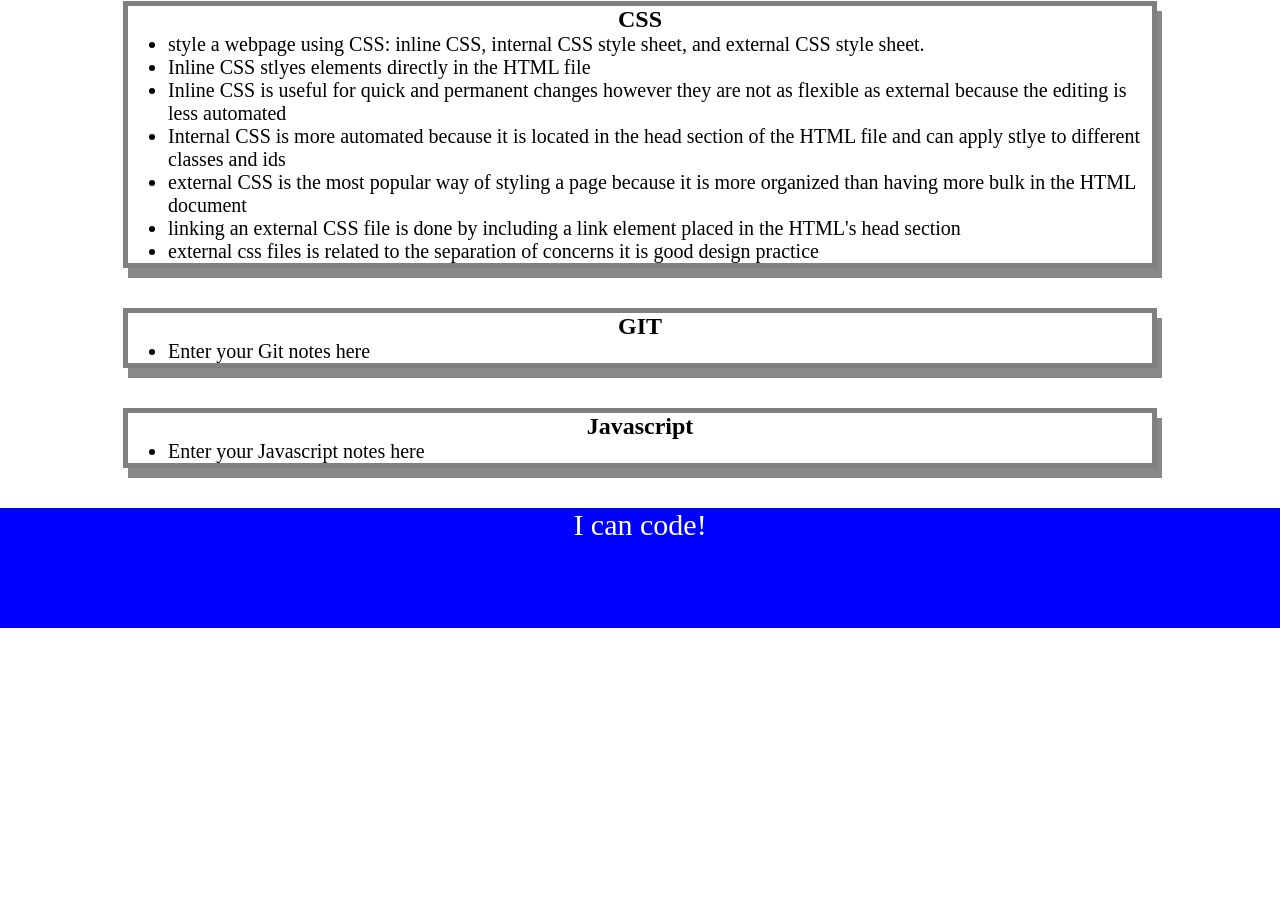
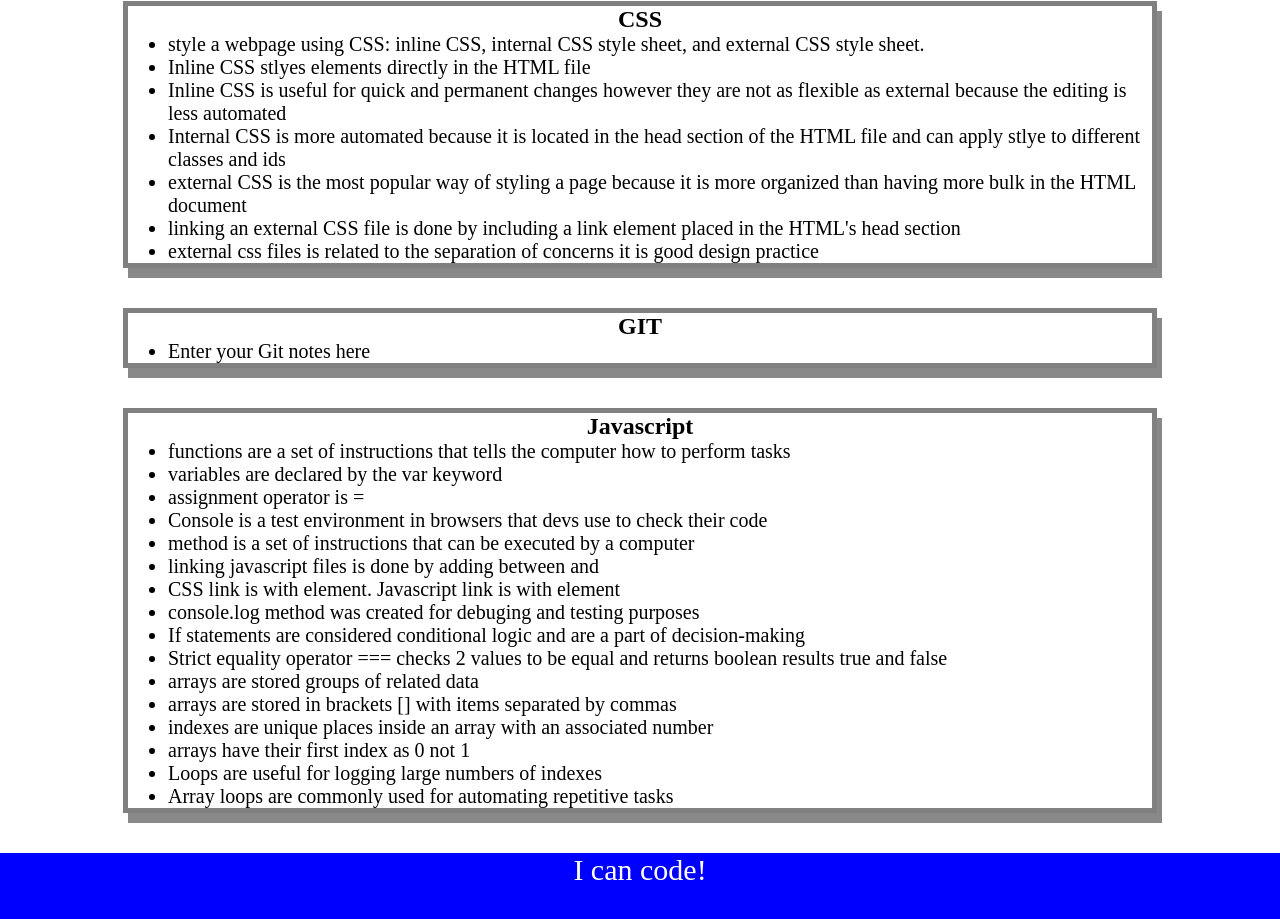
Before and after one commit to kcavner/prework-study-guide, a plain HTML site: page index.html in a window 1280 px wide. Shown: the part 397-1316 px from the top of the page. Before the commit the page ends 1025 px from the top, so only its background shows below. Drawn offline with Linux system fonts and the light colour scheme.

Commit message:
<added javascript function that calls random indeces>

```diff
--- a/assets/script.js
+++ b/assets/script.js
@@ -1,19 +1,28 @@
 var topics = ['HTML', 'CSS', 'Git', 'JavaScript'];
+var randomTopic = topics[Math.floor(Math.random() * topics.length)];
 
+
+function listTopics() {
     for (var x=0; x<topics.length;x++){
     console.log(topics[x])
     }
+}
 
-/*
-if (topic === 'HTML') {
+function selectTopic() {
+    if (randomTopic === 'HTML') {
       console.log("Let's study HTML!");
-} else if (topic === 'CSS') {
+    } else if (randomTopic === 'CSS') {
       console.log("Let's study CSS!");
-} else if (topic === 'Git') {
+    } else if (randomTopic === 'Git') {
       console.log("Let's study Git!");
-} else if (topic === 'JavaScript') {
+    } else if (randomTopic === 'JavaScript') {
       console.log("Let's study JavaScript!");
     } else {
       console.log('Please try again!');
     }
-*/
+}
+
+  console.log('Here are the topics we learned through Prework:');
+listTopics()
+console.log('Which topic should we study first?');
+selectTopic()
--- a/index.html
+++ b/index.html
@@ -62,7 +62,22 @@
       <section class="card" id="javascript-section">
         <h2>Javascript</h2>
         <ul>
-          <li>Enter your Javascript notes here</li>
+          <li>functions are a set of instructions that tells the computer how to perform tasks</li>
+          <li>variables are declared by the var keyword</li>
+          <li>assignment operator is =</li>
+          <li>Console is a test environment in browsers that devs use to check their code</li>
+          <li>method is a set of instructions that can be executed by a computer</li>
+          <li>linking javascript files is done by adding <script src="./assets/script.js"></script> between </footer>and </body></li>
+          <li>CSS link is with <head>element. Javascript link is with <body> element</li>
+          <li>console.log method was created for debuging and testing purposes</li>
+          <li>If statements are considered conditional logic and are a part of decision-making</li>
+          <li>Strict equality operator === checks 2 values to be equal and returns boolean results true and false</li>
+          <li>arrays are stored groups of related data</li>
+          <li>arrays are stored in brackets [] with items separated by commas</li>
+          <li>indexes are unique places inside an array with an associated number</li>
+          <li>arrays have their first index as 0 not 1</li>
+          <li>Loops are useful for logging large numbers of indexes</li>
+          <li>Array loops are commonly used for automating repetitive tasks</li>
         </ul>
 
       </section>
```
Lines whose indentation alone changed are shown as unchanged.
